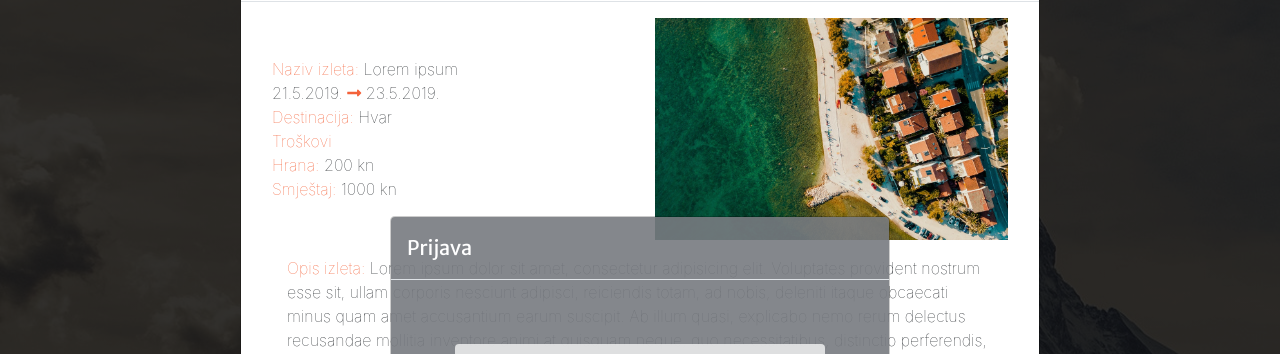
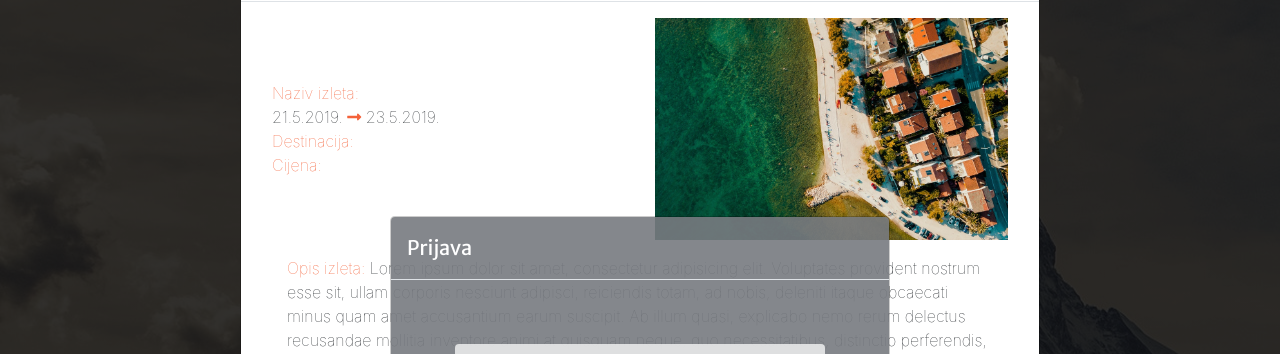
Before and after one commit to Andrijakos/Projekt-izleti, a Flask app: page / in a window 1280 px wide, after a click that opens the changed part. Shown: the part 90-444 px from the top of the page. Run offline with Flask 2, Linux system fonts and the light colour scheme; some libraries are stand-ins or nearby versions.

Commit message:
Update index.html

```diff
--- a/app/templates/index.html
+++ b/app/templates/index.html
@@ -41,12 +41,12 @@
 							<div class="container-fluid">
 								<div class="row justify-content-around">
 									<div class="col-md-6 d-flex flex-column align-items-left justify-content-center">
-										<div><span class="narancasto">Naziv izleta:</span> Lorem ipsum</div>
+										<div><span class="narancasto">Naziv izleta:</span></div>
 										<div>21.5.2019. <span class="narancasto"><i class="fas fa-long-arrow-alt-right"></i></span> 23.5.2019.</div>
-										<div><span class="narancasto">Destinacija:</span> Hvar</div>
-										<div><span class="narancasto">Troškovi</span></div>
-										<div><span class="narancasto">Hrana:</span> 200 kn</div>
-										<div><span class="narancasto">Smještaj:</span> 1000 kn</div>
+										<div><span class="narancasto">Destinacija:</span> </div>
+										<div><span class="narancasto">Cijena:</span> </div>
+										{# <div><span class="narancasto">Hrana:</span> 200 kn</div>
+										<div><span class="narancasto">Smještaj:</span> 1000 kn</div> #}
 									</div>
 									<div class="col-md-6"><img class="img-fluid" src="{{ url_for('static', filename='img/portfolio/thumbnails/5.jpg') }}" alt=""></div>
 								</div>
@@ -256,12 +256,14 @@
 												<input id="Phone" type="text" class="validate form-control" required="required" placeholder="Mobitel">
 
 											</div>
-											<div class="col-12 my-2 row">
-												<input type="text" id="ulica" class="col-12 validate form-control" required="required" placeholder="Adresa">
+											<div class="col-12 my-2 row justify-content-around">
+												<input type="text" id="ulica" class="col-5 validate form-control" required="required" placeholder="Adresa">
+												<input type="text" id="grad" class="col-5 validate form-control" required="required" placeholder="Grad">
 											</div>
 											<div class="col-12 my-2 row justify-content-around">
-												<input type="text" id="grad" class="col-5 validate form-control" required="required" placeholder="Grad">
-												<input type="text" id="post_br" class="col-5 validate form-control" required="required" placeholder="Poštanski broj">
+
+												<input type="text" id="post_br" class="col-5 validate form-control" maxlength="5" required="required" placeholder="Poštanski broj">
+												<input type="text" id="country" class="col-5 validate form-control" required="required" placeholder="Država">
 											</div>
 
 											<div class="input-field col-s-12  my-2">
@@ -275,7 +277,7 @@
 											<div class="container d-flex justify-content-center">
 												<div class="picture-container">
 													<div class="picture border d-flex align-content center">
-														<img id="wizardPicturePreview" class="img-fluid" src="{{ url_for('static', filename='https://cdn.pixabay.com/photo/2015/10/05/22/37/blank-profile-picture-973460_960_720.png') }}" title="">
+														<img id="wizardPicturePreview" class="img-fluid" src="//cdn.pixabay.com/photo/2015/10/05/22/37/blank-profile-picture-973460_960_720.png" title="">
 														<input type="file" id="wizard-picture" class="">
 													</div>
 													<h6 class="font-weight-light">Odaberi fotografiju</h6>
@@ -390,13 +392,13 @@
 
 						{# <!-- ***********************************************     UPLOAD SLIKA    ************************************************** --> #}
 						<div class="row col-12  my-2">
-							<div class="jquery-script-ads"><script type="text/javascript"><!--
+							<div class="jquery-script-ads"><script type="text/javascript">
 										google_ad_client = "ca-pub-2783044520727903";
-										/* jQuery_demo */
+
 										google_ad_slot = "2780937993";
 										google_ad_width = 728;
 										google_ad_height = 90;
-								//-->
+
 								</script>
 								<script type="text/javascript"
 								src="{{ url_for('static', filename='http://pagead2.googlesyndication.com/pagead/show_ads.js') }}">
@@ -412,7 +414,7 @@
 									<input class="button button--big-bottom" type="button" value="Upload Selected Files">
 								</form>
 							</div>
-							<script src="{{ url_for('static', filename='http://code.jquery.com/jquery-1.12.4.min.js') }}"></script>
+							<script src="//code.jquery.com/jquery-1.12.4.min.js"></script>
 							<script src="{{ url_for('static', filename='dist/jquery.imageuploader.js') }}"></script>
 							<script>
 							(function(){
```
